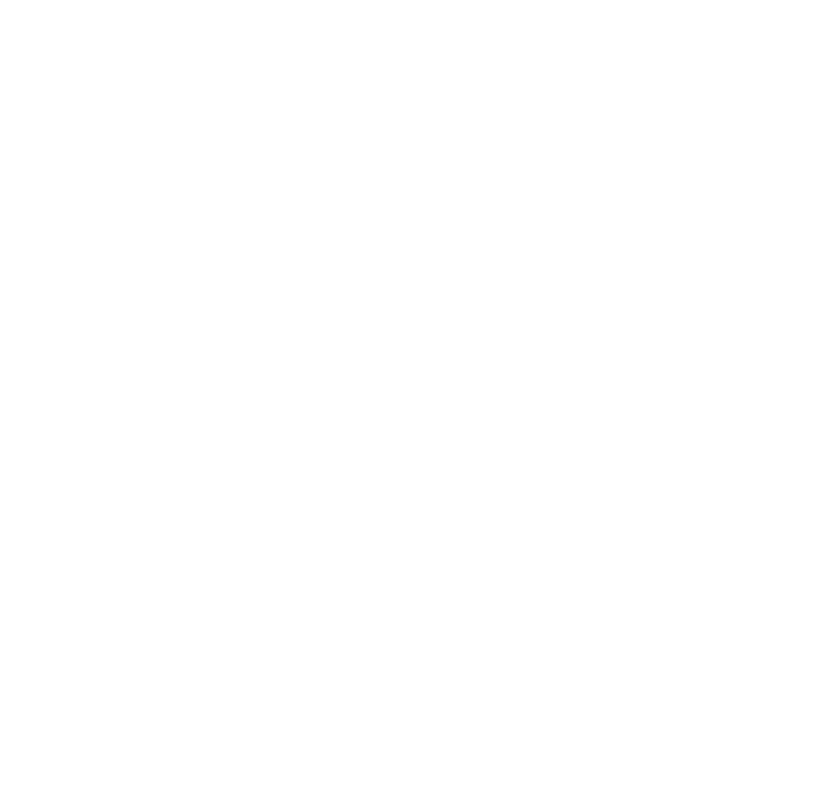
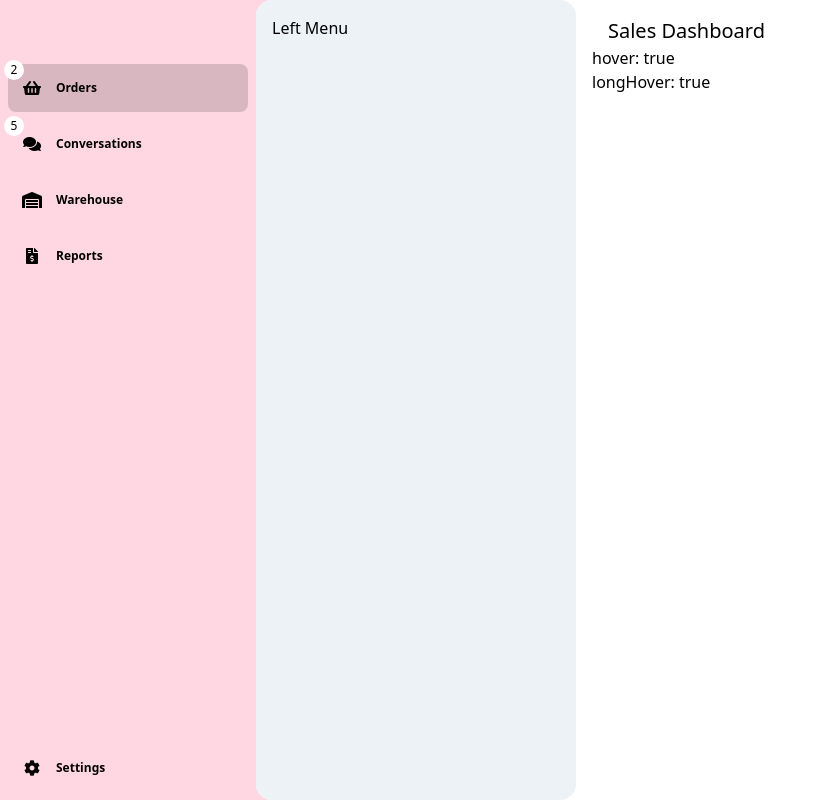
Before and after one commit to SASHAANGELM/ui-dashboard, a Vue app: page /dashboard2 in a window 1280 px wide. Shown: the whole page, without its empty margins (0-823 px from the left). Built offline with nearby package versions, Linux system fonts and the light colour scheme.

Commit message:
Added Dashboard2 Page

```diff
--- a/src/assets/css/main.css
+++ b/src/assets/css/main.css
@@ -7,6 +7,10 @@
   transition: 200ms ease-in-out;
 }
 
+.animation {
+  transition: 200ms ease-in-out;
+}
+
 .progresLine {
   width: 128px;
 }
--- /dev/null
+++ b/src/components/Dashboard2/MenuLink.vue
@@ -0,0 +1,72 @@
+<template>
+  <button class="link" :class="{ active: link.active }" @click="linkClick">
+    <div v-if="link.notifications > 0" class="absolute flex items-center justify-center top-0 h-5 w-5 -ml-1 -mt-1 bg-white rounded-full text-xs">{{ link.notifications }}</div>
+    <i :class="getIconClass" class="flex-shrink-0 flex justify-center items-center h-12 animation"></i>
+    <div v-if="longHover" class="text-xs font-bold">{{ link.text }}</div>
+  </button>
+</template>
+
+<script>
+export default {
+  props: {
+    link: {
+      required: true
+    },
+    hover: {
+      required: false,
+      default: false,
+      type: Boolean
+    },
+    longHover: {
+      required: false,
+      default: false,
+      type: Boolean
+    }
+  },
+  computed: {
+    getIconClass() {
+      const icon = this.link.icon;
+      const w = this.hover ? 'w-12' : 'w-8';
+
+      const classes = {};
+      classes[icon] = true;
+      classes[w] = true;
+      console.log('getIconClass', classes);
+      return classes;
+    }
+  },
+  methods: {
+    linkClick(event) {
+      this.$emit('click', event);
+    }
+  }
+};
+</script>
+
+<style lang="scss" scoped>
+
+.link {
+  position: relative;
+  display: flex;
+  align-items: center;
+  min-width: 3rem;
+  width: 100%;
+  height: 3rem;
+  margin-bottom: 0.5rem;
+  border-radius: 0.5rem;
+
+  &:last-child {
+    margin-bottom: 0;
+  }
+
+  &:hover {
+    background-color: rgba(#000, 0.1);
+  }
+  &.active {
+    background-color: rgba(#000, 0.15);
+  }
+
+  transition: 0.2s ease-out;
+}
+
+</style>
--- /dev/null
+++ b/src/pages/Dashboard2.vue
@@ -0,0 +1,125 @@
+<template>
+  <div class="flex min-h-screen bg-pink-200">
+    <div :class="sidebarClass" class="flex flex-col justify-between pt-16 pb-2 animation overflow-x-hidden" @mouseenter="hoverStart" @mouseleave="hoverEnd">
+      <div>
+        <MenuLink v-for="link in menuList" :key="`menu-link-${link.text}`" :link="link" :hover="hover" :longHover="longHover" @click="setActive(link)"></MenuLink>
+      </div>
+      <MenuLink :link="settingsLink" :hover="hover" :longHover="longHover" @click="setActive(settingsLink)"></MenuLink>
+    </div>
+    <div class="flex-1 flex bg-white rounded-l-2xl">
+      <div class="w-80 p-4 bg-gray-200 rounded-2xl">
+        Left Menu
+      </div>
+
+      <div class="p-4">
+        <div class="px-4 text-xl">Sales Dashboard</div>
+
+        <div>hover: {{ hover }}</div>
+        <div>longHover: {{ longHover }}</div>
+      </div>
+    </div>
+  </div>
+</template>
+
+<script>
+import MenuLink from '../components/Dashboard2/MenuLink';
+
+// function trottle(f, ms) {
+//   setTimeout(() => {
+//     f.call();
+//   }, ms);
+// }
+
+export default {
+  components: {
+    MenuLink
+  },
+  data() {
+    return {
+      hover: false,
+      longHover: false,
+
+      menuList: [
+        {
+          text: 'Orders',
+          icon: 'fas fa-shopping-basket',
+          notifications: 2,
+          active: true
+        },
+        {
+          text: 'Conversations',
+          icon: 'fas fa-comments',
+          notifications: 5,
+          active: false
+        },
+        {
+          text: 'Warehouse',
+          icon: 'fas fa-warehouse',
+          notifications: 0,
+          active: false
+        },
+        {
+          text: 'Reports',
+          icon: 'fas fa-file-invoice-dollar',
+          notifications: 0,
+          active: false
+        }
+      ],
+      settingsLink: {
+        text: 'Settings',
+        icon: 'fas fa-cog',
+        notifications: 0,
+        active: false
+      }
+    };
+  },
+  computed: {
+    sidebarClass() {
+      const width = this.longHover ? 'w-64' : this.hover ? 'w-16' : 'w-8';
+      const px = !this.longHover && !this.hover ? 'px-1' : 'px-2';
+      // const width = 'w-64';
+
+      const classes = {};
+      classes[width] = true;
+      classes[px] = true;
+      return classes;
+    }
+  },
+  methods: {
+    async hoverStart() {
+      this.hover = true;
+
+      try {
+        await new Promise((resolve, reject) => {
+          setTimeout(() => {
+            if (this.hover) {
+              resolve(true);
+            } else {
+              reject(new Error('this.hover is false'));
+            }
+          }, 2000);
+        });
+        this.longHover = true;
+        console.log('resolve');
+      } catch {}
+    },
+    hoverEnd() {
+      this.longHover = false;
+      this.hover = false;
+    },
+    test() {
+      console.log('test');
+    },
+
+    setActive(link) {
+      this.menuList.forEach(link => { link.active = false; });
+      this.settingsLink.active = false;
+      link.active = true;
+    }
+  }
+};
+</script>
+
+<style>
+
+</style>
--- a/src/router/index.js
+++ b/src/router/index.js
@@ -2,6 +2,7 @@
 import VueRouter from 'vue-router';
 import Home from '../pages/Home.vue';
 import Dashboard from '../pages/Dashboard.vue';
+import Dashboard2 from '../pages/Dashboard2.vue';
 
 Vue.use(VueRouter);
 
@@ -17,6 +18,11 @@
     component: Dashboard
   },
   {
+    path: '/dashboard2',
+    name: 'Dashboard2',
+    component: Dashboard2
+  },
+  {
     path: '/',
     redirect: '/dashboard'
   }
```
